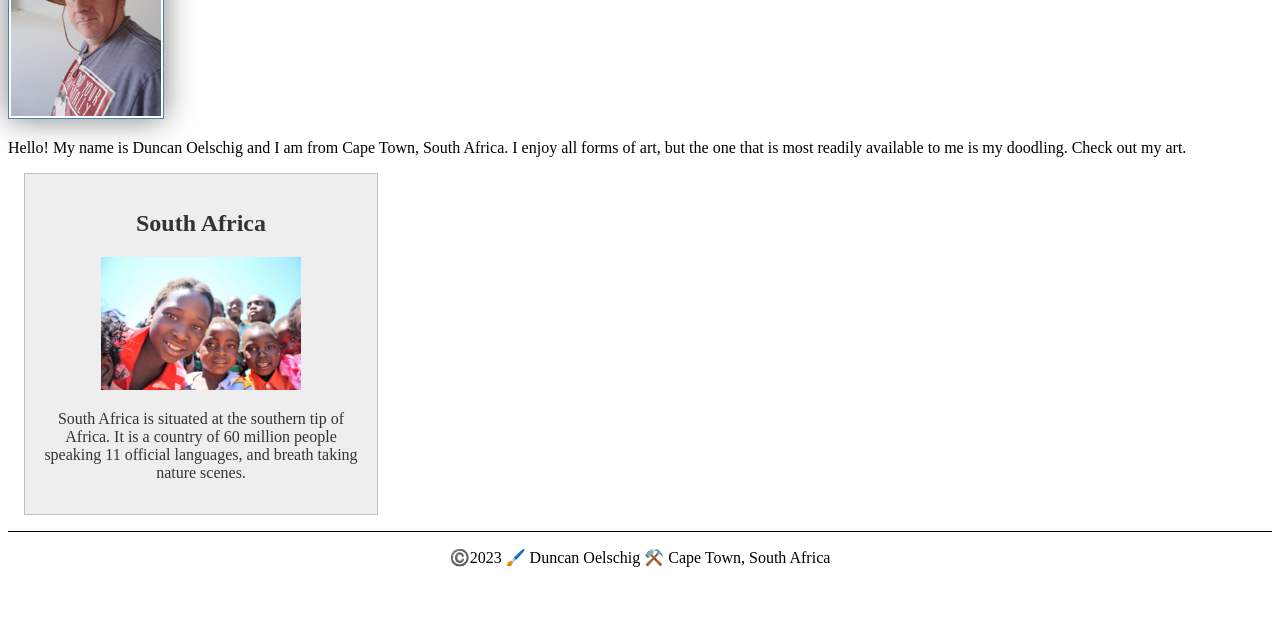
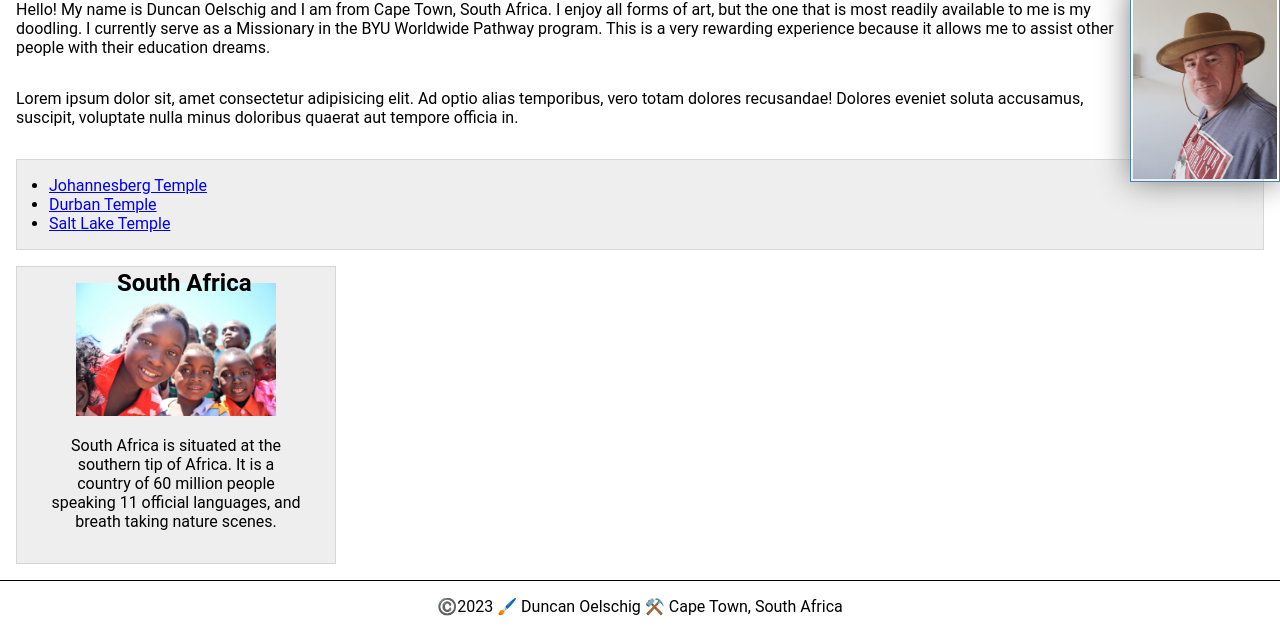
Before and after one commit to theoilartist/theoilartist-wdd130, a plain HTML site: page index.html in a window 1280 px wide. Shown: the part 369-1001 px from the top of the page. Before the commit the page ends 952 px from the top, so only its background shows below. Drawn offline with Linux system fonts and the light colour scheme.

Commit message:
Home page edits

```diff
--- a/index.html
+++ b/index.html
@@ -1,3 +1,4 @@
+<!-- date 9 March 2023 -->
 <!DOCTYPE html>
 <html lang="en-US">
   <head>
@@ -7,6 +8,9 @@
     <meta name="description" content="This is the home page of Duncan Oelschig from South Africa. This page is part of web development training with BYUI course WDD130. It is also an opportunity to spotlight South Africa and it's incrediable people.">
     <meta name="author" content="Duncan Oelschig">
     <link rel="stylesheet" href="styles/styles.css">
+    <link rel="preconnect" href="https://fonts.googleapis.com">
+    <link rel="preconnect" href="https://fonts.gstatic.com" crossorigin>
+    <link href="https://fonts.googleapis.com/css2?family=Roboto+Serif:ital,opsz,wght@1,8..144,300&display=swap" rel="stylesheet">
   </head>
   <body>
     <header>
@@ -14,14 +18,24 @@
         <a href="#">Home</a>
         <a href="wwr/">Doodles for Life Website</a>
         <a href="wwr/site-plan-doodles.html">Doodles Siteplan</a>
+        <a href="https://www.linkedin.com/in/duncan-oelschig-9a5592b4/">Linkedin Profile</a>
+        <a href="https://www.facebook.com/duncan.oelschig/">Facebook profile</a>
       </nav>
     </header>
     <main>
       <h1>Duncan Oelschig | WDD 130</h1>
       <img class="fit-picture" src="images/profile.jpg" alt="Hello, my name is Duncan Oelschig" width="200">
-      <p>Hello! My name is Duncan Oelschig and I am from Cape Town, South Africa. I enjoy all forms of art, but the one that is most readily available to me is my doodling. Check out my art. </p>
+      <p>Hello! My name is Duncan Oelschig and I am from Cape Town, South Africa. I enjoy all forms of art, but the one that is most readily available to me is my doodling. I currently serve as a Missionary in the BYU Worldwide Pathway program. This is a very rewarding experience because it allows me to assist other people with their education dreams. </p>
+      <p>Lorem ipsum dolor sit, amet consectetur adipisicing elit. Ad optio alias temporibus, vero totam dolores recusandae! Dolores eveniet soluta accusamus, suscipit, voluptate nulla minus doloribus quaerat aut tempore officia in.</p>
+      <ul class="box indent">
+        <!--I have only ever entered the johannesburg temple. It is my dream to attend sessions in the other two-->
+        <li><a href="https://www.churchofjesuschrist.org/temples/details/johannesburg-south-africa-temple?lang=eng" target=”_blank”>Johannesberg Temple</a></li>
+        <li><a href="https://www.churchofjesuschrist.org/temples/details/durban-south-africa-temple?lang=eng" target=”_blank”>Durban Temple</a></li>
+        <li><a href="https://www.churchofjesuschrist.org/temples/details/salt-lake-temple?lang=eng" target=”_blank”>Salt Lake Temple</a></li>
+
+      </ul>
     </main>
-    <aside>
+    <aside class="box">
       <h2>South Africa</h2>
       <img src="images/children.jpg" alt="Coutry">
       <p>South Africa is situated at the southern tip of Africa. It is a country of 60 million people speaking 11 official languages, and breath taking nature scenes.</p>
@@ -29,5 +43,6 @@
     <footer>
       <p>©️2023 🖌️ Duncan Oelschig ⚒️ Cape Town, South Africa</p>
     </footer>
+
   </body>
 </html>
--- a/styles/styles.css
+++ b/styles/styles.css
@@ -1,40 +1,76 @@
+* {
+  margin: 0;
+  padding: 0;
+  box-sizing: border-box;
+}
+
+body {
+  font-size: 16px;
+  font-family:roboto, italic, serif;
+}
+
 nav {
     background-color: steelblue;
     padding: 10px;
   }
+
   nav a {
     color: white;
     display: block;
     padding: 20px;
   }
+
   h1 {
     color: steelblue;
   }
+
   main img {
+
     width: 150px;
     height: auto;
     border: 1px solid steelblue;
     padding: 2px;
     box-shadow: 0 0 30px gray;
+    float: right;
+    margin: 0 0 1rem 1rem;
   }
+
   p {
-    padding: 0;
+    padding: 1rem;
   }
+
   aside {
     width: 20em;
-    margin: 1em;
-    border: 1px solid rgba(0, 0, 0, 0.2);
-    padding: 1em;
-    background-color: #eee;
-    color: #333;
     text-align: center;
+    position: relative;
   }
+
+  aside h2 {
+    position: absolute;
+    top: 2px;
+    left: 100px;
+  }
+
   aside img {
     width: 200px;
     height: auto;
   }
+
   footer {
     margin-top: 1em;
     border-top: 1px solid #000;
     text-align: center;
   }
+
+  /* Class Selectors */
+  .box {
+    margin: 1rem;
+    border: 1px solid rgba(0,0,0,.1);
+    padding: 1rem;
+    background-color: #eee;
+    color: #000;
+  }
+
+  .indent {
+    padding-left: 2rem;
+  }
```
